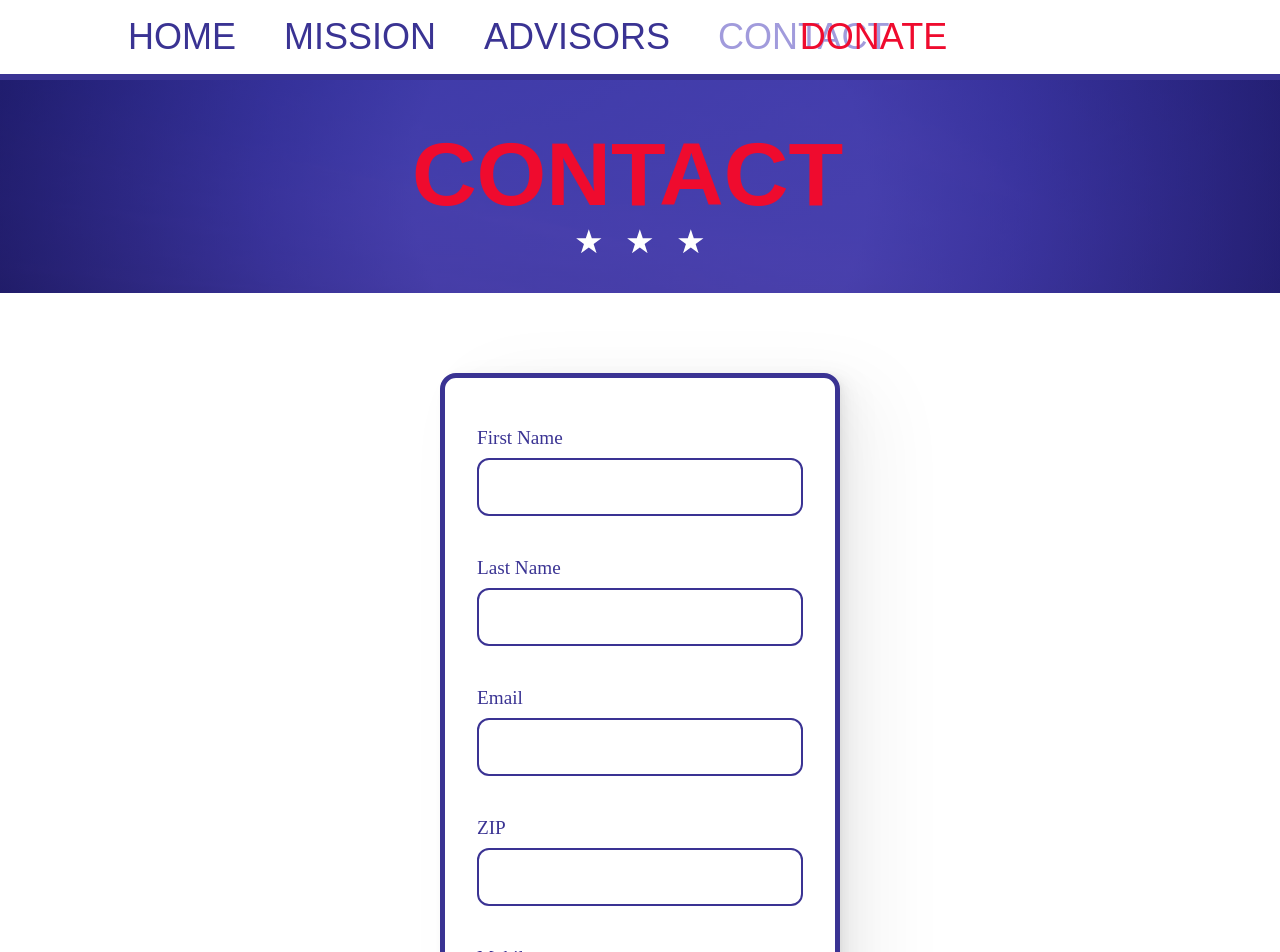
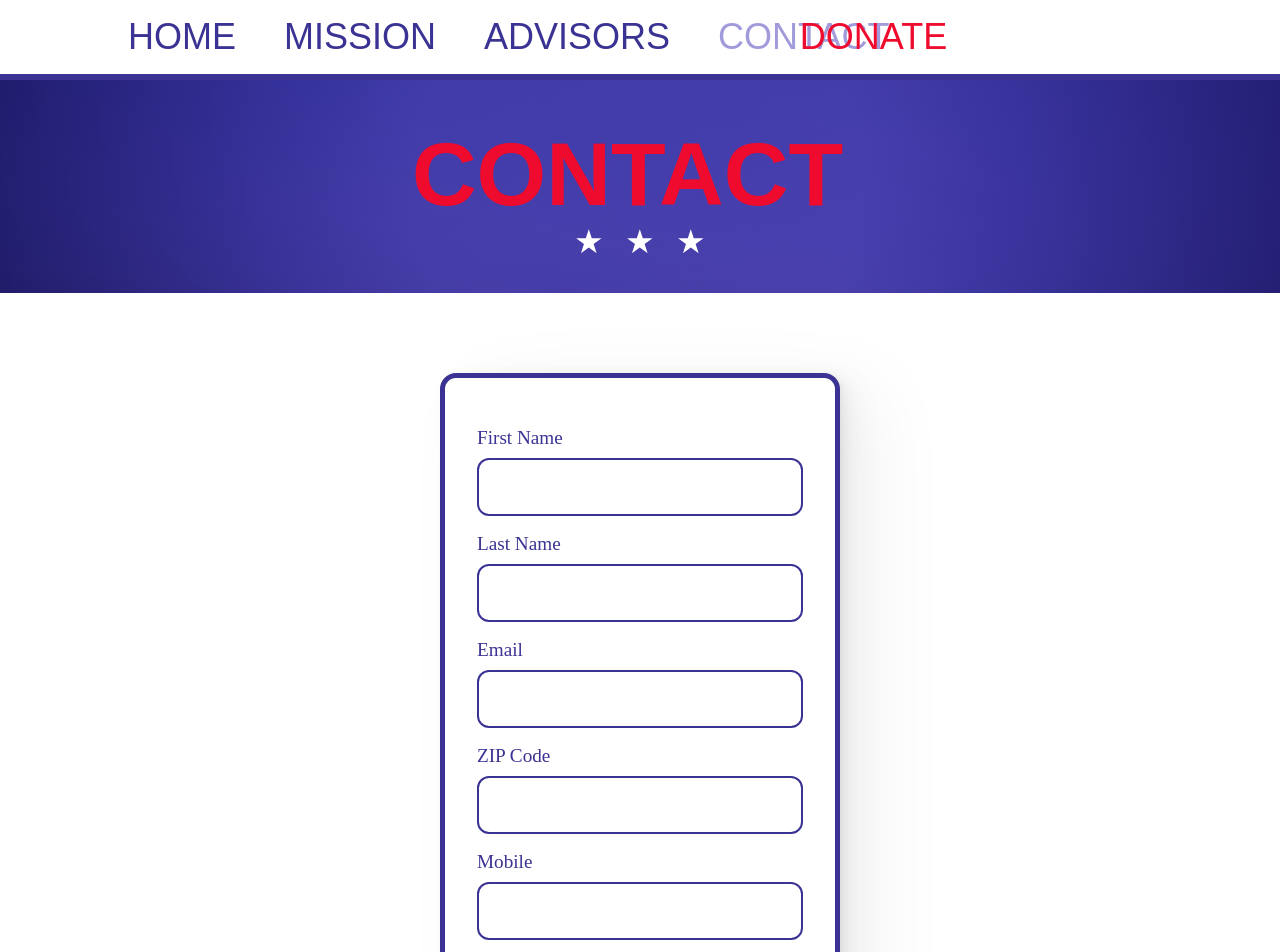
Before and after one commit to National-Public-Affairs/ecs-cra, a React (Create React App) app in the folder client/: page /contact in a window 1280 px wide. Shown: the top 952 px of the page. Built offline with nearby package versions, Linux system fonts and the light colour scheme; a web font is replaced by a local one.

Commit message:
updated contact form to use react-hook-form

```diff
--- a/client/src/pages/Contact/Contact.tsx
+++ b/client/src/pages/Contact/Contact.tsx
@@ -1,69 +1,53 @@
 import React from 'react';
-import { useState, SyntheticEvent } from 'react';
+import { useState, useEffect, SyntheticEvent } from 'react';
 import { toast } from 'react-hot-toast';
 import { useNavigate } from 'react-router-dom';
+import { useForm } from 'react-hook-form';
 import Header from '../../components/Header/Header';
 import styles from './Contact.module.css';
 
-type InputType = 'firstName' | 'lastName' | 'email' | 'zip' | 'mobile' | 'textarea' | 'optIn';
+type FormData = {
+  firstName: string;
+  lastName: string;
+  email: string;
+  zip: number;
+  mobile: number;
+  optIn: boolean;
+  message: string;
+}
 
 export default function Contact() {
   const navigate = useNavigate();
 
-  const [firstName, setFirstName] = useState<string>('');
-  const [lastName, setLastName] = useState<string>('');
-  const [email, setEmail] = useState<string>('');
-  const [zip, setZip] = useState<string>('');
-  const [mobile, setMobile] = useState<string>('');
-  const [optIn, setOptIn] = useState<boolean>(false);
-  const [textarea, setTextarea] = useState<string>('');
+  const { register, formState: { errors }, handleSubmit } = useForm<FormData>();
+  const onSubmit = async (data: FormData) => {
+    console.log(data);
+    const toastId = toast.loading('Submitting...');
+    try {
+      const resp = await fetch('/send', {
+        method: 'POST',
+        headers: {
+          'Accept': 'application/json',
+          'Content-Type': 'application/json',
+        },
+        body: JSON.stringify(data),
+      });
 
-  const handleInputChange = (event:SyntheticEvent, type: InputType) => {
-    switch (type) {
-      case 'firstName':
-        setFirstName((event.target as HTMLInputElement).value);
-        break;
-      case 'lastName':
-        setLastName((event.target as HTMLInputElement).value);
-        break;
-      case 'email':
-        setEmail((event.target as HTMLInputElement).value);
-        break;
-      case 'zip':
-        setZip((event.target as HTMLInputElement).value);
-        break;
-      case 'mobile':
-        setMobile((event.target as HTMLInputElement).value);
-        break;
-      case 'textarea':
-        setTextarea((event.target as HTMLInputElement).value);
-        break;
-      case 'optIn':
-        break;
-      default:
-        break;
+      console.log('response:', resp);
+    } catch (e) {
+      toast.error(e, { id: toastId });
     }
+    toast.success('Submitted successfully', { id: toastId });
   };
 
-  const handleSubmit = async (event: SyntheticEvent<HTMLFormElement>): Promise<any> => {
-    event.preventDefault();
-
-    const toastId = toast.loading('Submitting...');
-    if (optIn) {
-      setTimeout(() => {
-        toast.success('Submitted successfully', { id: toastId });
-        setFirstName('');
-        setLastName('');
-        setEmail('');
-        setZip('');
-        setMobile('');
-        setTextarea('');
-        setTimeout(() =>  navigate('/'), 500);
-      }, 1500);
-    } else {
-      toast.error('You must be opted-in', { id: toastId });
-    }
-  };
+  // const handleSubmit = async (event: SyntheticEvent<HTMLFormElement>): Promise<any> => {
+  //   event.preventDefault();
+  //   // instantiates a toast notification whose status can be changed
+  //   const toastId = toast.loading('Submitting...');
+  //     // toast.success('Submitted successfully', { id: toastId });
+  //     toast.error('You must be opted-in', { id: toastId });
+  //   }
+  // };
 
   return (
     <div className="page">
@@ -73,84 +57,93 @@ export default function Contact() {
         children={[]}
       />
 
-      <form className={styles.wrapper} onSubmit={handleSubmit}>
-        <label>
-          First Name
+      <form className={styles.wrapper} onSubmit={handleSubmit(onSubmit)}>
+        {/* first name input */}
+        <label htmlFor="firstName">First Name</label>
         <input
           type="text"
-            value={firstName}
-            onChange={(e) => handleInputChange(e, 'firstName')}
+          {...register('firstName', { required: true, maxLength: 20 })}
+          aria-invalid={errors.firstName ? "true" : "false"}
         />
-        </label>
-        <br />
+        {errors.firstName?.type === 'required'
+        && <div role="alert">First name is required</div>}
+        {errors.firstName?.type === 'maxLength'
+          && <div role="alert">Length cannot exceed 20 characters</div>}
 
-        <label>
-          Last Name
+        {/* last name input */}
+        <label htmlFor="lastName">Last Name</label>
         <input
           type="text"
-            value={lastName}
-            onChange={(e) => handleInputChange(e, 'lastName')}
+          {...register('lastName', { required: false, maxLength: 20 })}
+          aria-invalid={errors.lastName ? "true" : "false"}
         />
-        </label>
-        <br />
+        {errors.lastName?.type === 'maxLength'
+          && <div role="alert">Length cannot exceed 20 characters</div>}
 
-        <label>
-          Email
+        {/* email input */}
+        <label htmlFor="email">Email</label>
         <input
           type="text"
-            value={email}
-            onChange={(e) => handleInputChange(e, 'email')}
+          {...register('email', {
+            required: true,
+            maxLength: 50,
+            pattern: /^[a-zA-Z0-9.!#$%&’*+/=?^_`{|}~-]+@[a-zA-Z0-9-]+(?:\.[a-zA-Z0-9-]+)*$/
+          })}
+          aria-invalid={errors.email ? "true" : "false"}
         />
-        </label>
-        <br />
+        {errors.email?.type === 'maxLength'
+          && <div role="alert">Length cannot exceed 50 characters</div>}
+        {errors.email?.type === 'pattern'
+          && <div role="alert">Must be a valid email</div>}
+        {errors.email?.type === 'required'
+          && <div role="alert">Email address is required</div>}
 
-        <label>
-          ZIP
+        {/* ZIP code input */}
+        <label htmlFor="zip">ZIP Code</label>
         <input
-            type="text"
-            value={zip}
-            onChange={(e) => handleInputChange(e, 'textarea')}
+          type="number"
+          {...register('zip', { required: false, maxLength: 5 })}
+          aria-invalid={errors.zip ? "true" : "false"}
         />
-        </label>
-        <br />
+        {errors.zip?.type === 'maxLength'
+          && <div role="alert">Length cannot exceed 5 characters</div>}
 
-        <label>
-          Mobile
+        {/* mobile phone number input */}
+        <label htmlFor="mobile">Mobile</label>
         <input
-            type="text"
-            value={mobile}
-            onChange={(e) => handleInputChange(e, 'mobile')}
+          type="number"
+          {...register('mobile', { required: false, maxLength: 10 })}
+          aria-invalid={errors.mobile ? "true" : "false"}
         />
-        </label>
-        <br />
+        {errors.zip?.type === 'maxLength'
+          && <div role="alert">Length cannot exceed 10 characters</div>}
 
-        <div className="checkbox-wrapper">
+        {/* opt-in input */}
+        <label htmlFor="optIn">Opt-In</label>
         <input
-            id="contact-checkbox"
           type="checkbox"
-            checked={optIn}
-            onClick={() => setOptIn(!optIn)}
-            onChange={(e) => handleInputChange(e, 'optIn')}
+          {...register('optIn', { required: true })}
+          aria-invalid={errors.optIn ? "true" : "false"}
         />
-          <label htmlFor="contact-checkbox">
-            I would like to receive text messages from Elect Common Sense
-          </label>
-        </div>
-
+        {errors.optIn?.type === 'required'
+          && <div role="alert">Opt-in is required</div>}
         <p className={styles.disclaimer}>
           By checking this box, I expressly consent to receive text messages from Elect Common sense. I understand that message and data rates may apply. I understand that I may revoke this consent at any time by texting “STOP” to any mobile message sent from Elect Common Sense. Text JOIN to 83902 to opt in to future traffic.
         </p>
 
-        <label>
-          Add your message
+        {/* message input */}
+        <label htmlFor="message">Add your message</label>
         <textarea
-            value={textarea}
-            onChange={(e) => handleInputChange(e, 'textarea')}
+          {...register('message', { required: false, maxLength: 300 })}
+          aria-invalid={errors.message ? "true" : "false"}
         />
-        </label>
-        <br />
+        {errors.message?.type === 'maxLength'
+          && <div role="alert">Length cannot exceed 300 characters</div>}
 
-        <input type="submit" className="submit" />
+        {/* submit button */}
+        <input
+          type="submit"
+        />
       </form>
     </div>
   );
```
Lines whose indentation alone changed are shown as unchanged.
